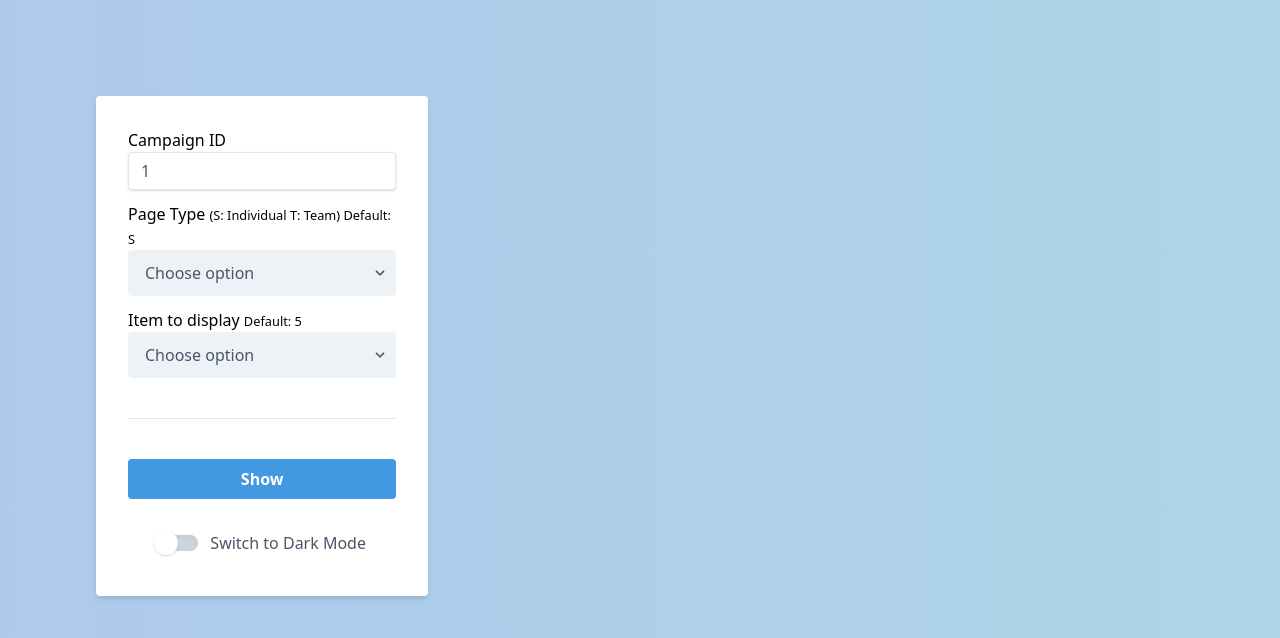
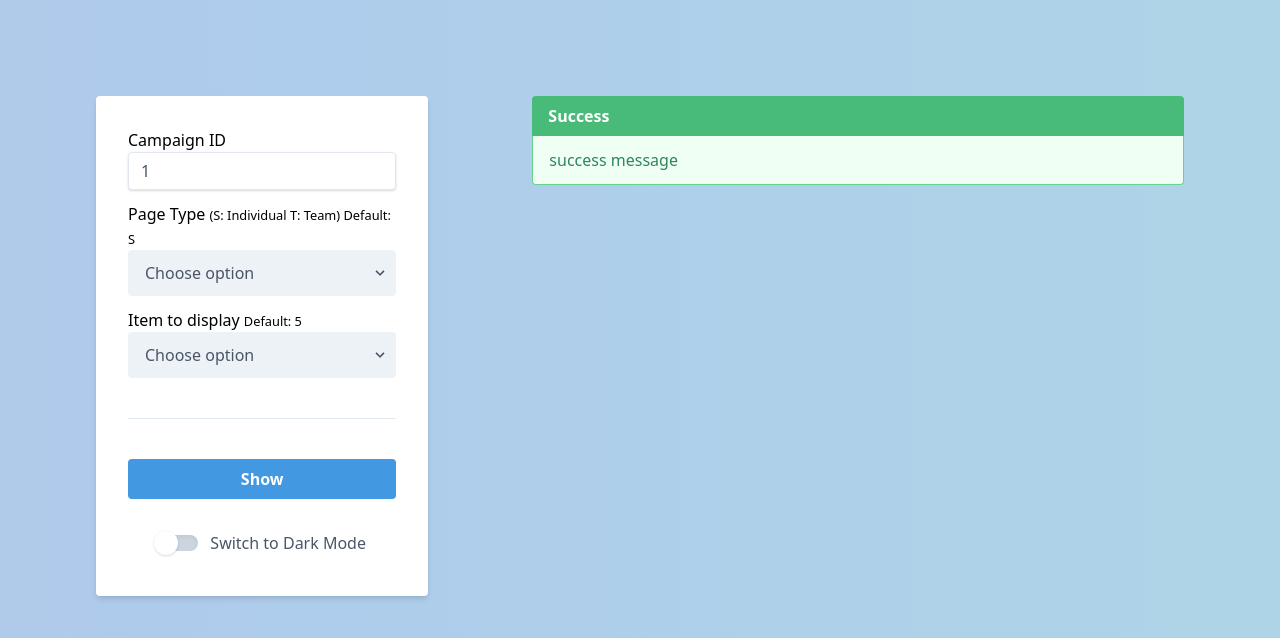
Before and after one commit to reeceballano/fundraisers, a Vue app: page / in a window 1280 px wide. Shown: the top 638 px of the page. Built offline with nearby package versions, Linux system fonts and the light colour scheme.

Commit message:
refactor

```diff
--- /dev/null
+++ b/src/components/Alert.vue
@@ -0,0 +1,64 @@
+<template>
+    <div role="alert">
+        <div
+            :class="[ (hasError) ? 'error-alert-title' : 'success-alert-title' ]"
+            class="alert-title"
+        >
+            <p v-if="hasError">Error</p>
+            <p v-else>Success</p>
+        </div>
+
+        <div
+            :class="[ (hasError) ? 'error-alert-content' : 'success-alert-content' ]"
+            class="alert-content"
+        >
+            <p>{{ alertContent }}</p>
+        </div>
+    </div>
+</template>
+
+<script>
+export default {
+    name: 'Alert',
+
+    props: {
+        isVisible: {
+            type: Boolean
+        },
+
+        hasError: {
+            type: Boolean
+        },
+
+        alertContent: {
+            type: String
+        }
+    }
+}
+</script>
+
+<style lang="scss" scoped>
+    .alert-title {
+        @apply text-white font-bold rounded-t px-4 py-2;
+    }
+
+    .alert-content {
+        @apply border border-t-0  rounded-b px-4 py-3;
+    }
+
+    .error-alert-title {
+        @apply bg-red-500;
+    }
+
+    .error-alert-content {
+        @apply  text-red-700 border-red-400  bg-red-100;
+    }
+
+    .success-alert-title {
+        @apply bg-green-500;
+    }
+
+    .success-alert-content {
+        @apply  text-green-700 border-green-400  bg-green-100;
+    }
+</style>
--- a/src/views/Home.vue
+++ b/src/views/Home.vue
@@ -7,6 +7,8 @@
                         <Sidebar />
                         <div class="md:ml-10 md:w-2/3">
                             <ErrorAlert :hasError="getHasError"  error="Something is wrong please try again." />
+
+                            <Alert :hasError="false" alertContent="success message" />
 
                             <span class="text-gray-100" v-show="getIsLoading">Loading...</span>
 
@@ -28,6 +30,7 @@
 import FundraiserItem from '@/components/Fundraiser';
 import Sidebar from '@/components/Sidebar';
 import ErrorAlert from '@/components/ErrorAlert';
+import Alert from '@/components/Alert';
 import { mapGetters } from 'vuex';
 
 export default {
@@ -36,6 +39,7 @@ export default {
         FundraiserItem,
         Sidebar,
         ErrorAlert,
+        Alert
     },
 
     computed: {
```
Also changed, not shown: 1 other file (tests, documents, lock files or other folders).
